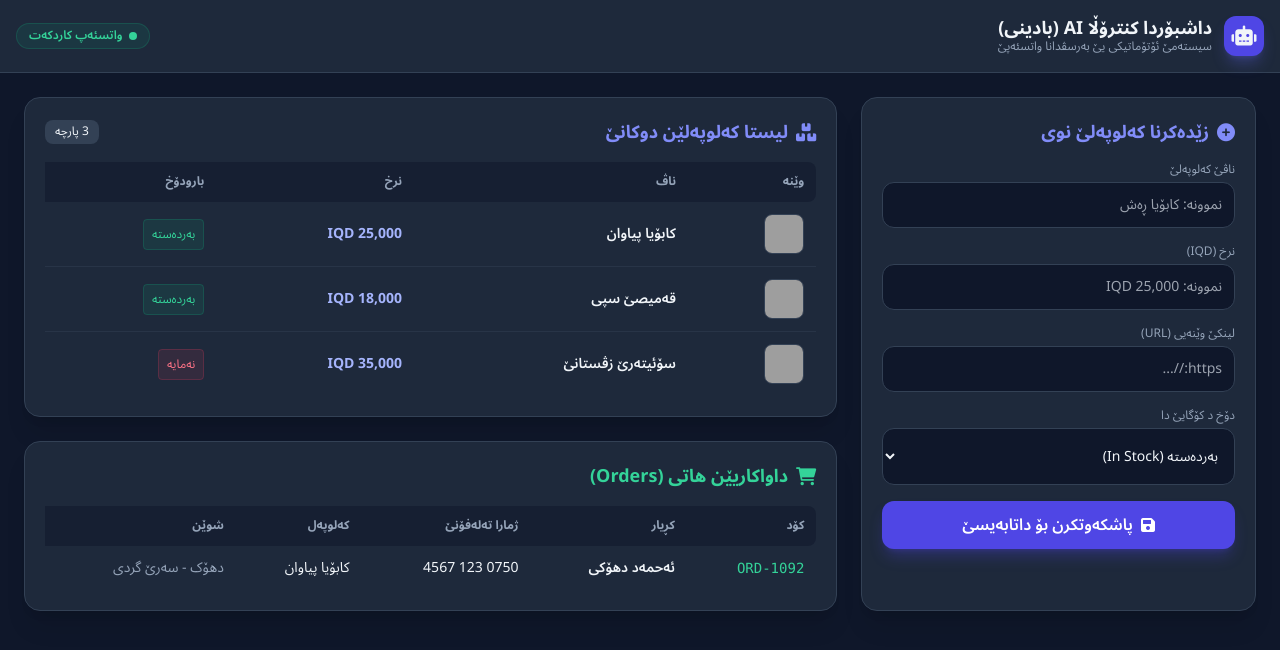
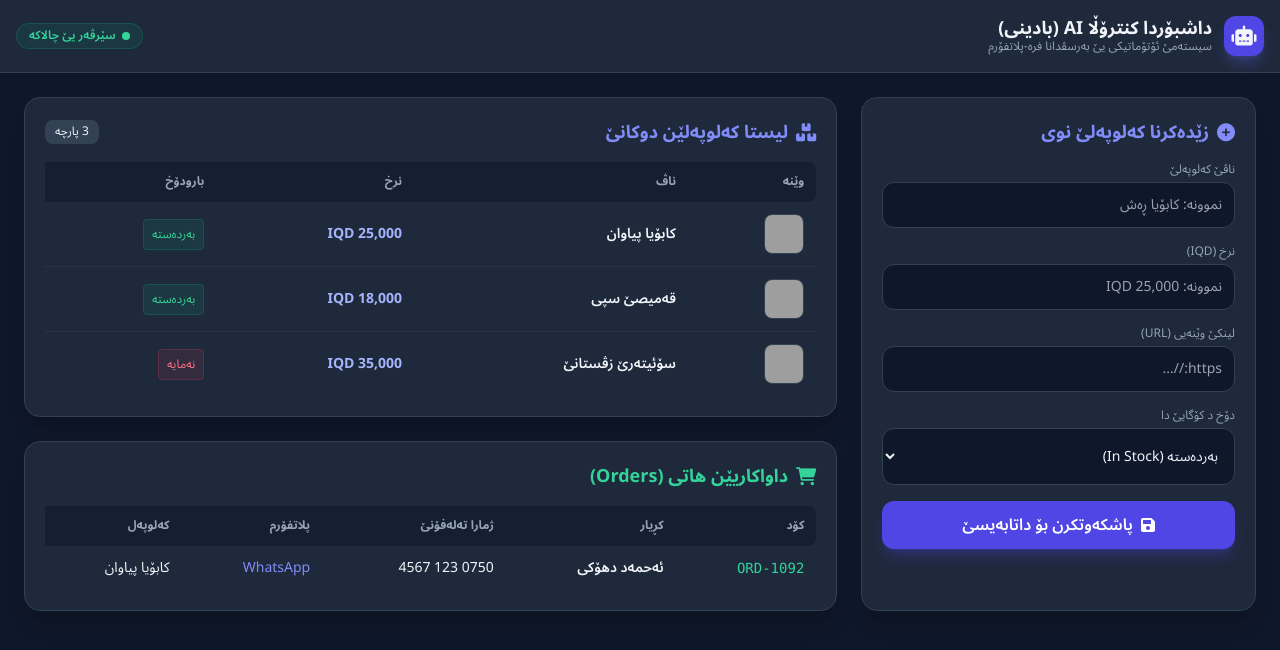
Before and after one commit to zanyarmzurii/working-database-Ai, a plain HTML site: page dashboard.html in a window 1280 px wide. Drawn offline with nearby package versions, Linux system fonts and the light colour scheme; grey boxes are pictures that could not be loaded.

Commit message:
Update dashboard.html

```diff
--- a/dashboard.html
+++ b/dashboard.html
@@ -3,7 +3,7 @@
 <head>
     <meta charset="UTF-8">
     <meta name="viewport" content="width=device-width, initial-scale=1.0">
-    <title>داشبۆردا ڕێڤەبرنا دوکانێ - Kurdish AI Agent</title>
+    <title>داشبۆردا کنترۆڵا دوکانێ - Kurdish AI Agent</title>
     <script src="https://cdn.tailwindcss.com"></script>
     <link href="https://cdnjs.cloudflare.com/ajax/libs/font-awesome/6.0.0/css/all.min.css" rel="stylesheet">
     <style>
@@ -13,22 +13,21 @@
 </head>
 <body class="bg-slate-900 text-slate-100 min-h-screen">
 
-    <!-- Header Navigation -->
     <header class="bg-slate-800 border-b border-slate-700 p-4 sticky top-0 z-50">
         <div class="max-w-7xl mx-auto flex justify-between items-center">
             <div class="flex items-center gap-3">
                 <div class="w-10 h-10 rounded-xl bg-indigo-600 flex items-center justify-center text-xl font-bold shadow-lg shadow-indigo-500/30">
-                    <i class="fa-solid me-0 fa-robot"></i>
+                    <i class="fa-solid fa-robot"></i>
                 </div>
                 <div>
                     <h1 class="font-bold text-lg leading-tight">داشبۆردا کنترۆڵا AI (بادینی)</h1>
-                    <p class="text-xs text-slate-400">سیستەمێ ئۆتۆماتیکی یێ بەرسڤدانا واتسئەپێ</p>
+                    <p class="text-xs text-slate-400">سیستەمێ ئۆتۆماتیکی یێ بەرسڤدانا فرە-پلاتفۆرم</p>
                 </div>
             </div>
             <div class="flex items-center gap-3">
                 <span class="inline-flex items-center gap-1.5 px-3 py-1 rounded-full text-xs font-semibold bg-emerald-500/10 text-emerald-400 border border-emerald-500/20">
                     <span class="w-2 h-2 rounded-full bg-emerald-400 animate-ping"></span>
-                    واتسئەپ کاردکەت
+                    سێرڤەر یێ چالاکە
                 </span>
             </div>
         </div>
@@ -36,7 +35,6 @@
 
     <main class="max-w-7xl mx-auto p-4 md:p-6 grid grid-cols-1 lg:grid-cols-3 gap-6">
 
-        <!-- Form Section -->
         <div class="lg:col-span-1 bg-slate-800 rounded-2xl p-5 border border-slate-700 shadow-xl">
             <h2 class="text-lg font-bold text-indigo-400 mb-4 flex items-center gap-2">
                 <i class="fa-solid fa-plus-circle"></i> زێدەکرنا کەلوپەلێ نوی
@@ -67,10 +65,8 @@
             </form>
         </div>
 
-        <!-- Tables Section -->
         <div class="lg:col-span-2 space-y-6">
 
-            <!-- Products List -->
             <div class="bg-slate-800 rounded-2xl p-5 border border-slate-700 shadow-xl">
                 <div class="flex justify-between items-center mb-4">
                     <h2 class="text-lg font-bold text-indigo-400 flex items-center gap-2">
@@ -89,13 +85,11 @@
                             </tr>
                         </thead>
                         <tbody id="productsTable" class="divide-y divide-slate-700/50">
-                            <!-- Items will be populated here -->
                         </tbody>
                     </table>
                 </div>
             </div>
 
-            <!-- Orders List -->
             <div class="bg-slate-800 rounded-2xl p-5 border border-slate-700 shadow-xl">
                 <h2 class="text-lg font-bold text-emerald-400 mb-4 flex items-center gap-2">
                     <i class="fa-solid fa-cart-shopping"></i> داواکاریێن هاتی (Orders)
@@ -107,8 +101,8 @@
                                 <th class="p-3 rounded-r-lg">کۆد</th>
                                 <th class="p-3">کڕیار</th>
                                 <th class="p-3">ژمارا تەلەفۆنێ</th>
+                                <th class="p-3">پلاتفۆرم</th>
                                 <th class="p-3">کەلوپەل</th>
-                                <th class="p-3">شوێن</th>
                             </tr>
                         </thead>
                         <tbody id="ordersTable" class="divide-y divide-slate-700/50">
@@ -116,8 +110,8 @@
                                 <td class="p-3 font-mono text-emerald-400">ORD-1092</td>
                                 <td class="p-3 font-semibold">ئەحمەد دهۆکی</td>
                                 <td class="p-3 dir-ltr text-right">0750 123 4567</td>
+                                <td class="p-3 text-indigo-400">WhatsApp</td>
                                 <td class="p-3">کابۆیا پیاوان</td>
-                                <td class="p-3 text-slate-400">دهۆک - سەرێ گردی</td>
                             </tr>
                         </tbody>
                     </table>
@@ -129,7 +123,6 @@
     </main>
 
     <script>
-        // Frontend logic for managing local storage demonstration
         const defaultProducts = [
             { id: 101, name: "کابۆیا پیاوان", price: "25,000 IQD", inStock: true, image: "https://images.unsplash.com/photo-1542272604-780c36856842?w=600" },
             { id: 102, name: "قەمیصێ سپی", price: "18,000 IQD", inStock: true, image: "https://images.unsplash.com/photo-1598033129183-c4f50c736f10?w=600" },
```
